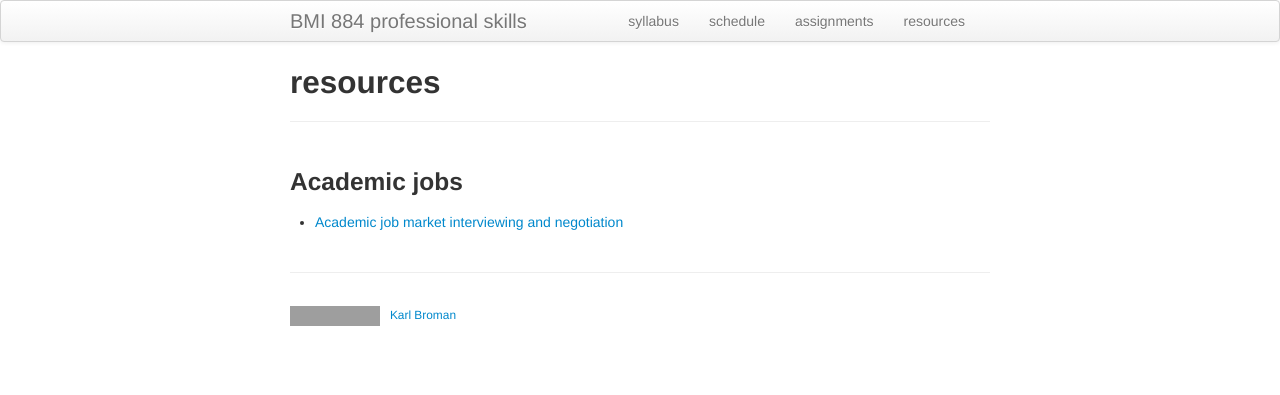
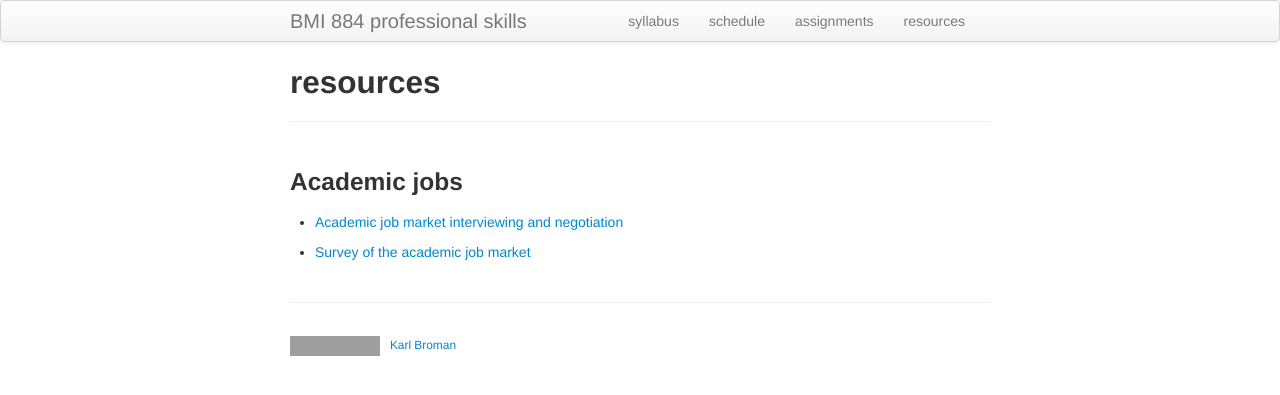
Before and after one commit to kbroman/BMI884_spring2021, a Jekyll site: the page built from resources.md, in a window 1280 px wide. Shown: the top 395 px of the page. Built offline with Jekyll 4.4.1, drawn with Linux system fonts in a browser that asks for light colours; grey boxes are pictures that could not be loaded.

Commit message:
resources.md: Add link to survey paper

```diff
--- a/resources.md
+++ b/resources.md
@@ -8,3 +8,5 @@ description: Resources for BMI 884, Biomedical data science professional skills
 ### Academic jobs
 
 - [Academic job market interviewing and negotiation](http://web.archive.org/web/20181221203426/https://www.sciencewithdrdoom.com/blog-1/2018/4/1/academic-job-market-interviewing-negotiation)
+
+- [Survey of the academic job market](https://doi.org/10.1101/796466)
```
